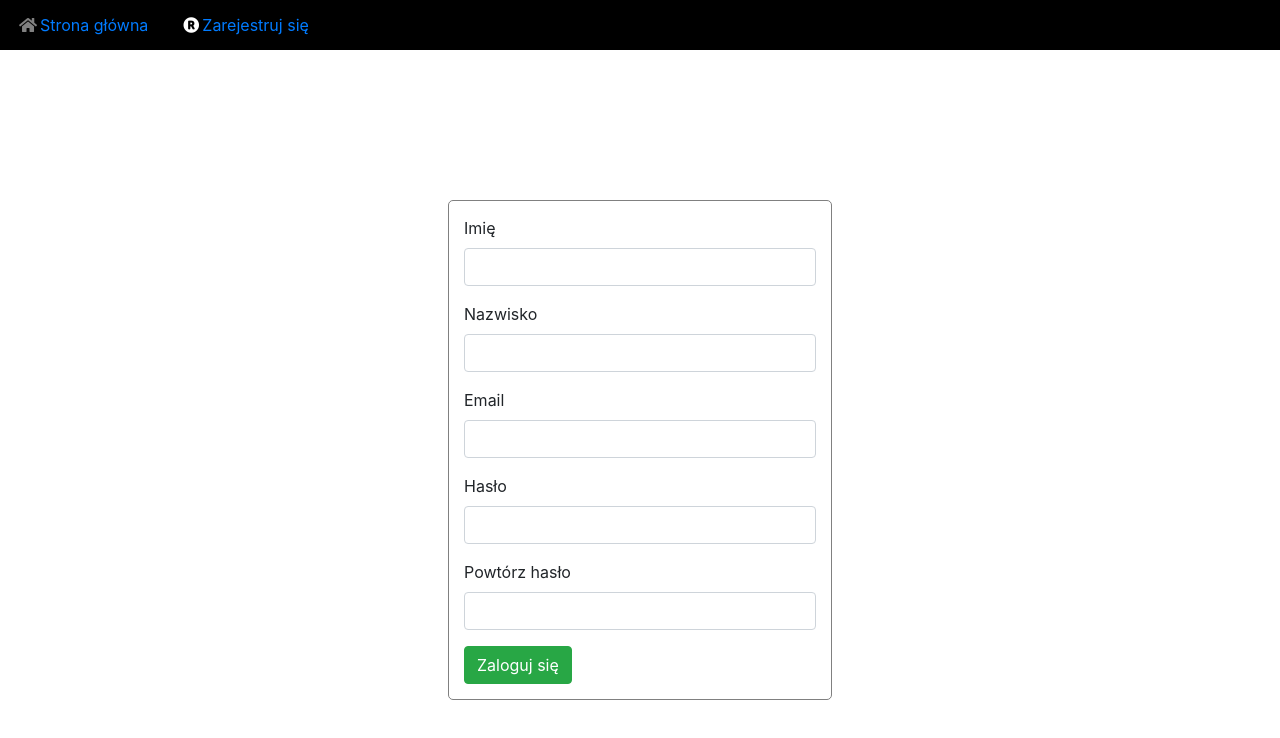
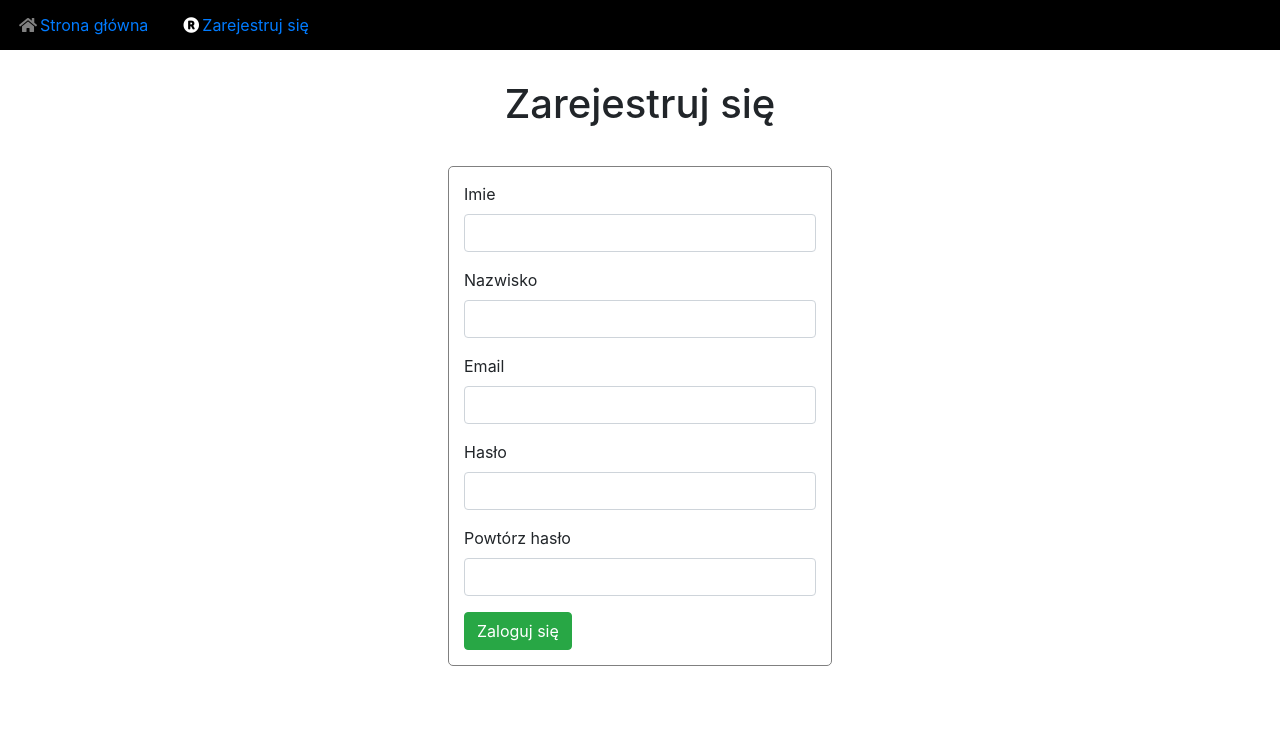
Before and after one commit to MIKE432/StudCom, a React (Create React App) app in the folder frontend/: page /register in a window 1280 px wide. Shown: the top 738 px of the page. Built offline with nearby package versions, Linux system fonts and the light colour scheme.

Commit message:
SC-1 cleaned up and configured forms

```diff
--- /dev/null
+++ b/frontend/src/components/ErrorForm/ErrorFormMessage.tsx
@@ -0,0 +1,5 @@
+import React from 'react'
+
+const ErrorMessage = (props: Record<string, any>) => { return props.isValid ? null : <small className="error-color">{props.message}</small> }
+
+export default ErrorMessage;
--- /dev/null
+++ b/frontend/src/components/Input/FormInput.tsx
@@ -0,0 +1,16 @@
+import React from 'react';
+import { Field } from 'formik';
+import ErrorMessage from '../ErrorForm/ErrorFormMessage';
+
+
+const FormInput = (props: Record<string, any>) => (
+    <div className="form-group">
+        <label htmlFor={props.uniqueId}>{props.labelText}</label>
+        <Field id={props.uniqueId} type={props.type} className={`form-control ${props.error && props.touched ? "is-invalid" :
+                                                                                (props.isAfterSubmit ? "is-valid" : "")}`}
+                                                                                name={props.name} required />
+        <ErrorMessage isValid={!(props.error && props.touched)} message={props.errorMessage} />
+    </div>
+);
+
+export default FormInput;
--- a/frontend/src/components/RegisterPage/RegisterForm.tsx
+++ b/frontend/src/components/RegisterPage/RegisterForm.tsx
@@ -1,21 +1,32 @@
 import React from 'react'
 import { Formik, Field, Form } from 'formik';
 import * as yup from 'yup';
+import ErrorMessage from '../ErrorForm/ErrorFormMessage';
+import FormInput from '../Input/FormInput'
 
 const registerSchema = () => yup.object({
-    firstName: yup.string(),
-    lastName: yup.string(),
-    email: yup.string().email(),
+    firstName: yup.string().required(),
+    lastName: yup.string().required(),
+    email: yup.string().email().required(),
     password: yup.string().min(6).required('min 6 znaków'),
     password1: yup.string().min(6).required('min 6 znaków')
 });
 
-type RegisterUser = yup.InferType<typeof registerSchema>;
+type MyProps = Record<string, any>;
+type MyState = { isAfterSubmit: Boolean };
 
-class RegisterForm extends React.Component {
+class RegisterForm extends React.Component<MyProps, MyState> {
+    constructor(props: Record<string, any>) {
+        super(props)
+
+        this.state = {
+            isAfterSubmit: false
+        }
+    }
 
     onSubmit = (formikValues: Record<string, any>) => {
         console.log(formikValues)
+        this.setState({isAfterSubmit: true})
     }
 
     render() {
@@ -27,32 +38,56 @@ class RegisterForm extends React.Component {
                     lastName: '',
                     email: '',
                     password: '',
-                    password2: ''
+                    password1: ''
                 }}
                 validationSchema={registerSchema}
-                render={() => (
+                render={(formikBag) => (
                 <Form className="register-form needs-validation" noValidate>
-                    <div className="form-group">
-                        <label htmlFor="register-form-firstName">Imię</label>
-                        <Field id="register-form-firstName" type="text" className="form-control" name="firstName" required/>
-                    </div>
-                    <div className="form-group">
-                        <label htmlFor="register-form-lastName">Nazwisko</label>
-                        <Field id="register-form-lastName" type="text" className="form-control" name="lastName" />
-                    </div>
-                    <div className="form-group">
-                        <label htmlFor="register-form-email">Email</label>
-                        <Field id="register-form-email" type="email" className="form-control" name="email" />
-
-                    </div>
-                    <div className="form-group">
-                        <label htmlFor="register-form-password">Hasło</label>
-                        <Field id="register-form-password" type="password" className="form-control" name="password" />
-                    </div>
-                    <div className="form-group">
-                        <label htmlFor="register-form-password1">Powtórz hasło</label>
-                        <Field id="register-form-password1" type="password" className="form-control" name="password1" />
-                    </div>
+                    <FormInput
+                        labelText="Imie"
+                        uniqueId="register-form-firstName"
+                        type="text"
+                        error={formikBag.errors.firstName}
+                        touched={formikBag.touched.firstName}
+                        name="firstName"
+                        errorMessage="Podaj imię"
+                    />
+                    <FormInput
+                        labelText="Nazwisko"
+                        uniqueId="register-form-lastName"
+                        type="text"
+                        error={formikBag.errors.lastName}
+                        touched={formikBag.touched.lastName}
+                        name="lastName"
+                        errorMessage="Podaj nazwisko"
+                    />
+                    <FormInput
+                        labelText="Email"
+                        uniqueId="register-form-email"
+                        type="text"
+                        error={formikBag.errors.email}
+                        touched={formikBag.touched.email}
+                        name="email"
+                        errorMessage="Podaj email"
+                    />
+                    <FormInput
+                        labelText="Hasło"
+                        uniqueId="register-form-password"
+                        type="password"
+                        error={formikBag.errors.password}
+                        touched={formikBag.touched.password}
+                        name="password"
+                        errorMessage="Podaj hasło"
+                    />
+                    <FormInput
+                        labelText="Powtórz hasło"
+                        uniqueId="register-form-password1"
+                        type="password"
+                        error={formikBag.errors.password1}
+                        touched={formikBag.touched.password1}
+                        name="password1"
+                        errorMessage="Hasło różni się od pierwszego"
+                    />
                     <button type="submit" className="btn btn-success">Zaloguj się</button>
                 </Form>
                 )}
--- a/frontend/src/components/RegisterPage/RegisterPage.tsx
+++ b/frontend/src/components/RegisterPage/RegisterPage.tsx
@@ -11,6 +11,7 @@ class RegisterPage extends React.Component {
     render() {
         return (
            <div className="register-form-container">
+               <h1>Zarejestruj się</h1>
                <RegisterForm />
            </div>
         )
--- a/frontend/src/styles/Colors.scss
+++ b/frontend/src/styles/Colors.scss
@@ -0,0 +1,3 @@
+$error-color: red;
+$warning-color: rgb(255, 123, 0);
+$success-color: green;
--- a/frontend/src/styles/CustomStyles.scss
+++ b/frontend/src/styles/CustomStyles.scss
@@ -1,4 +1,5 @@
 @import './Media.scss';
+@import './Colors.scss';
 
 .login-form {
     width: 30%;
@@ -23,19 +24,25 @@
     border-radius: 5px;
     position: relative;
     background-color: white;
+    margin: 30px;
 
     @include for-phone-only {
         width: 100%;
         border: none;
         right: 0;
+        margin: 0
     }
 }
 
 .register-form-container {
     height: 100vh;
     display: flex;
+    flex-direction: column;
     align-items: center;
-    justify-content: center;
+
+    h1 {
+        margin-top: 30px;
+    }
 }
 
 .login-form-container {
--- /dev/null
+++ b/frontend/src/styles/Main.scss
@@ -0,0 +1,13 @@
+@import './Colors.scss';
+
+.error-color {
+    color: $warning-color;
+}
+
+.error-color {
+    color: $error-color;
+}
+
+.success-color {
+    color: $success-color;
+}
--- a/frontend/src/styles/StylesToExport.scss
+++ b/frontend/src/styles/StylesToExport.scss
@@ -1 +1,3 @@
-@import './CustomStyles.scss'
+@import './CustomStyles.scss';
+@import './Colors.scss';
+@import './Main.scss';
```
Also changed, not shown: frontend/src/components/ErrorForm/ErrorForm.tsx (deleted, +0 -7 lines).
